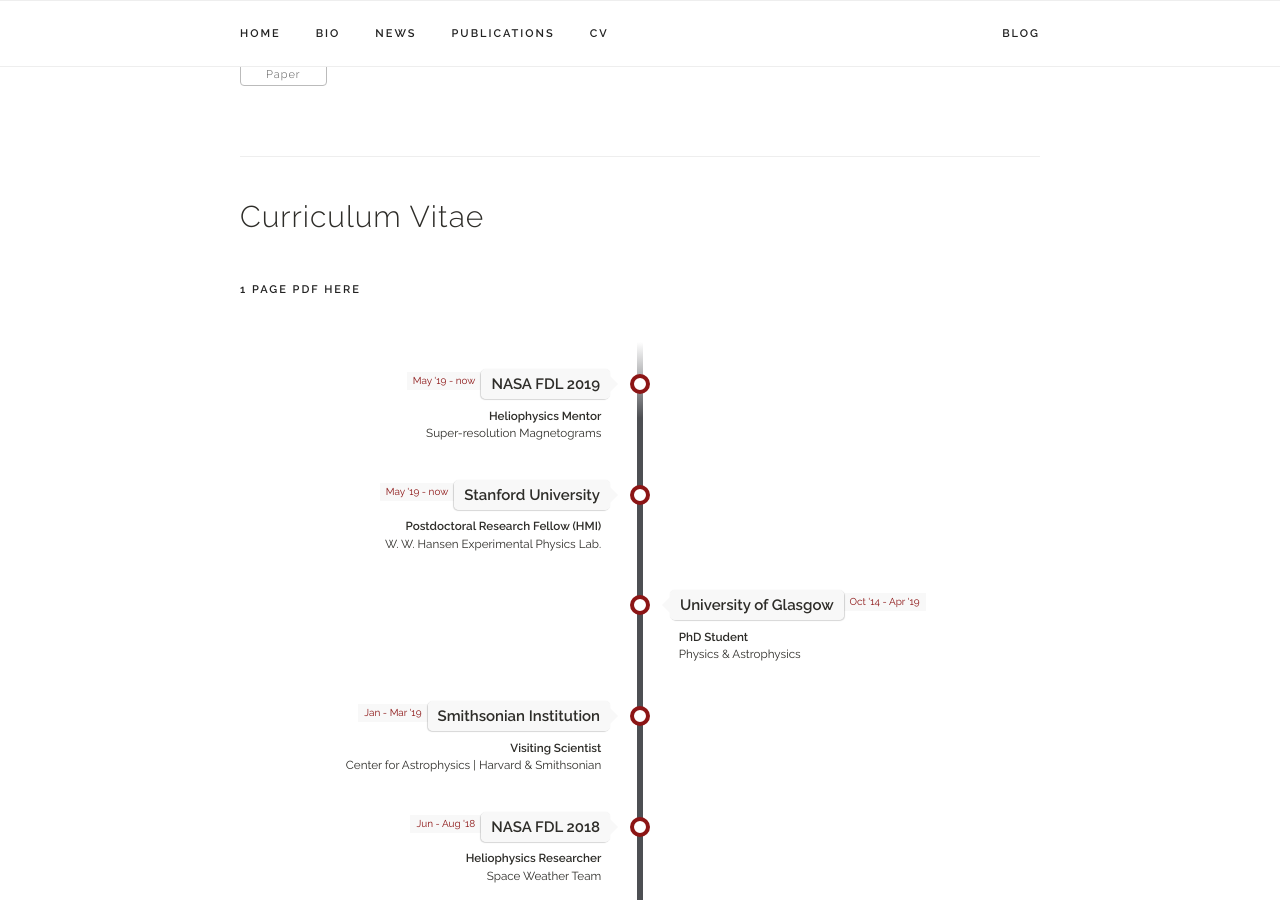
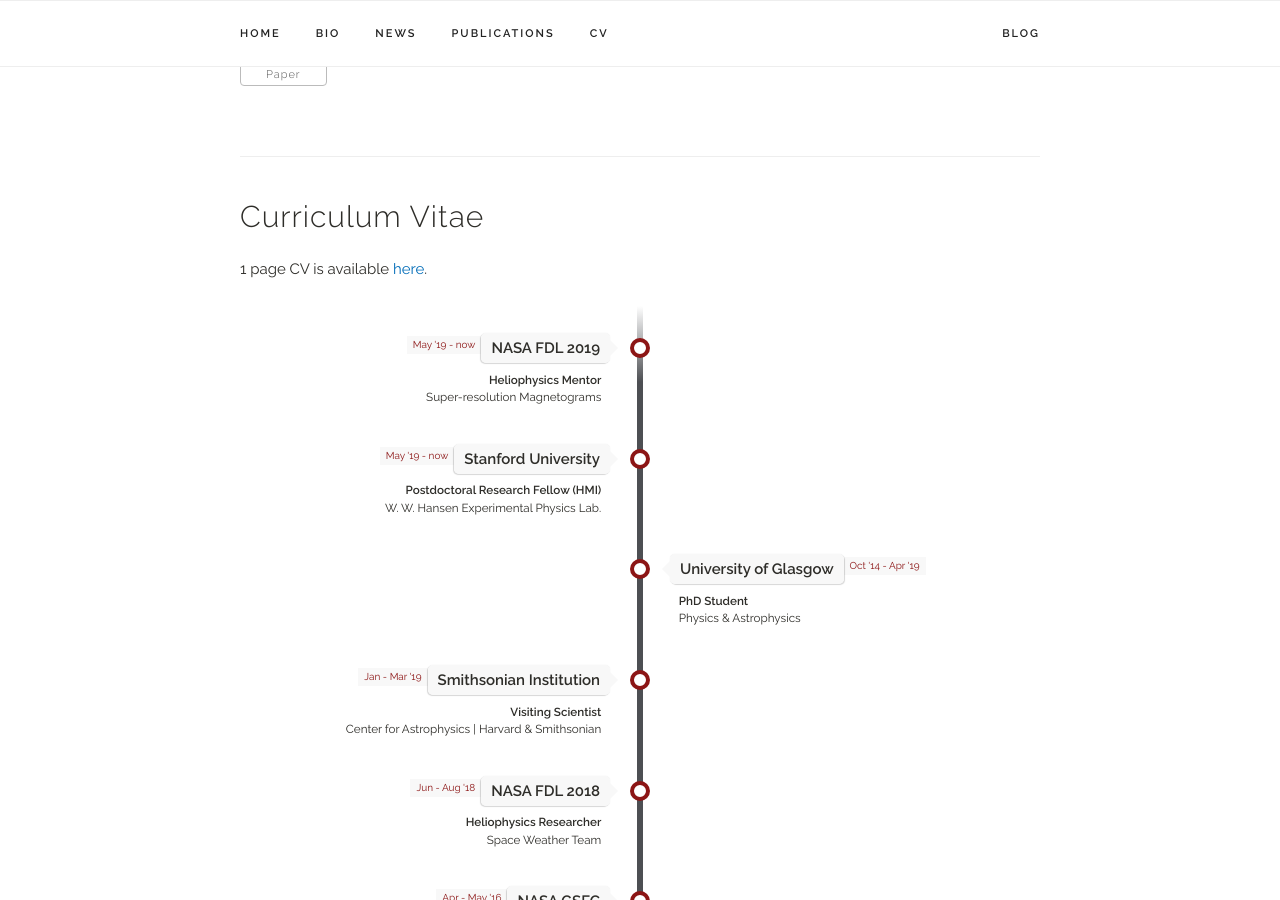
Before and after one commit to rookie0o9/rookie0o9.github.io, a Jekyll site: the page built from index.html, in a window 1280 px wide and 900 px high, scrolled down 2072 px. Built offline with Jekyll 4.4.1, drawn with Linux system fonts in a browser that asks for light colours; a style sheet for code colours, icons or effects is not loaded.

Commit message:
Changed spacing between CV title and subheading

```diff
--- a/index.html
+++ b/index.html
@@ -210,7 +210,8 @@
  -->
 <!-- ========== cv ========== -->
 <div class="docs-section" id="resume">
-  <h4>Curriculum Vitae</h4> <b><a class="navbar-link" href="https://github.com/PaulJWright/Academic-CV/blob/master/Paul_Wright_AcademicCV_1page.pdf">1 Page PDF here</a></b>
+  <h4>Curriculum Vitae</h4>
+    <p>1 page CV is available <a href="https://github.com/PaulJWright/Academic-CV/blob/master/Paul_Wright_AcademicCV_1page.pdf" target="_blank">here</a>.</p>
 
   <!-- The Timeline -->
   <ul class="timeline">
```
Also changed, not shown: 1 other file.
